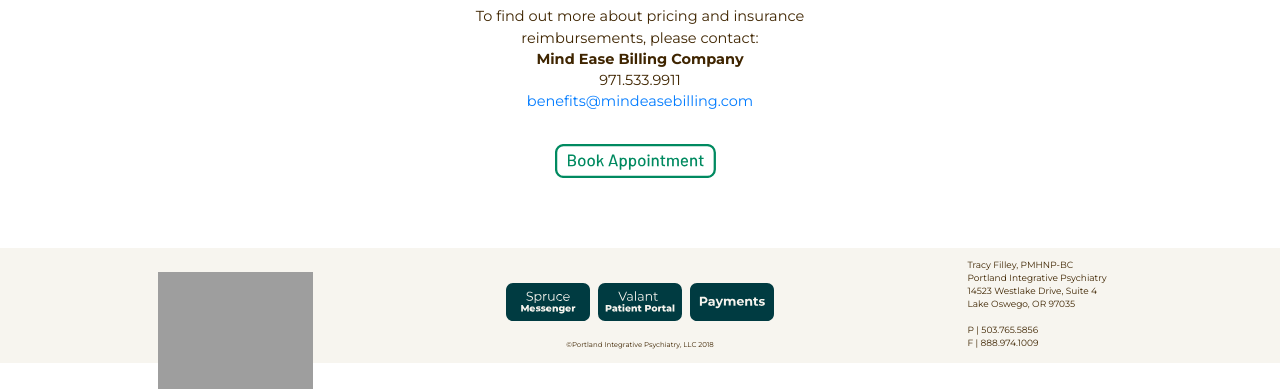
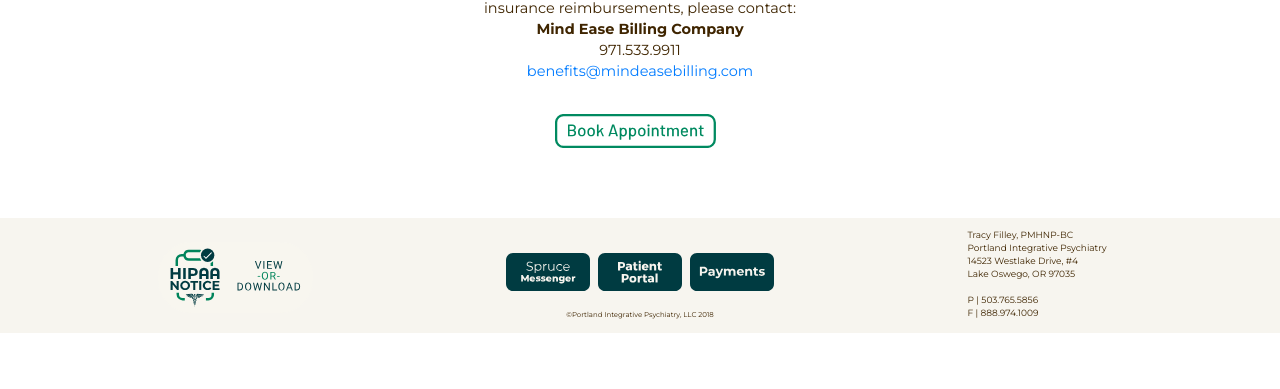
Before and after one commit to bduo/pipsychiatry, a PHP site: page /services.php in a window 1280 px wide. Shown: the part 2259-2648 px from the top of the page. After the commit the page ends 2592 px from the top, so only its background shows below. Run offline with PHP 8.4, Linux system fonts and the light colour scheme; grey boxes are pictures that could not be loaded.

Commit message:
Updated Portal and Payment Buttons

```diff
--- a/css/pip.css
+++ b/css/pip.css
@@ -779,13 +779,13 @@
 }
 
 /* Schedule button PNG file with dimensions 106px by 21px */
-#valant_button {
-	background-image: url(/assets/valant_button.svg);
+#portal_button {
+	background-image: url(/assets/portal_button.svg);
 }
 
 /* Changes background image of button to hovered version. */
-#valant_button:hover {
-	background-image: url(/assets/valant_button_hover.svg);
+#portal_button:hover {
+	background-image: url(/assets/portal_button_hover.svg);
 }
 
 /* Pay button PNG file with dimensions 106px by 21px */
@@ -799,7 +799,7 @@
 }
 
 /* Call to action button styling in the footer */
-#pay_button, #spruce_button, #valant_button {
+#pay_button, #spruce_button, #portal_button {
 	margin-top: 35px;
 	width: 84px;
 	height: 38px;
@@ -1821,12 +1812,12 @@
 	}
 
 	/* Positioning for payment button in footer. */
-	#pay_button, #valant_button, #spruce_button {
+	#pay_button, #portal_button, #spruce_button {
 		margin-top: 10px;
 	}
 
 	/* Stacks payment and scheduling button for the tablet version */
-	#pay_button, #valant_button, #spruce_button {
+	#pay_button, #portal_button, #spruce_button {
 		display: inline-block;
 		margin-left: auto;
 		margin-right: auto;
@@ -1844,13 +1835,13 @@
 	}
 
 	/* Gets rid of hover effect for tablet when button is clicked */
-	#valant_button:link {
-		background-image: url(/assets/valant_button.svg);
+	#portal_button:link {
+		background-image: url(/assets/portal_button.svg);
 	}
 
 	/* Gets rid of hover effect for tablet when button is clicked */
-	#valant_button:active {
-		background-image: url(/assets/valant_button.svg);
+	#portal_button:active {
+		background-image: url(/assets/portal_button.svg);
 	}
 
 	/* Gets rid of hover effect for tablet when button is clicked */
--- a/footer.php
+++ b/footer.php
@@ -27,12 +27,12 @@
 					<a href="https://app.sprucehealth.com/login" id="spruce_button" target="_blank"></a>
 					<!-- Puts a gap between footer buttons. -->
 					<div class="divider_foot"></div>
-					<!-- Valent Patient Portal button. SVG file with dimensions 84px by 38px -->
-					<a href="https://www.valantmed.com/Portal/PortlandIntegrativePsychiatry" id="valant_button" target="_blank"></a>
+					<!-- Patient Portal button. SVG file with dimensions 84px by 38px -->
+					<a href="https://pipsychiatry.md-hq.com/" id="portal_button" target="_blank"></a>
 					<!-- Puts a gap between footer buttons. -->
 					<div class="divider_foot"></div>
 					<!-- Payments Portal button. SVG file with dimensions 84px by 38px -->
-					<a href="https://www.navicurepayments.com/pip/pay#!/" id="pay_button" target="_blank"></a>
+					<a href="https://pipsychiatry.md-hq.com/" id="pay_button" target="_blank"></a>
 				</div>
 				<!-- Copyright info for desktop -->
 				<p class="copyright">
@@ -45,7 +45,7 @@
 				<p class="footer_contact">
 					Tracy Filley, PMHNP-BC<br>
 					Portland Integrative Psychiatry<br>
-					14523 Westlake Drive, Suite 4<br>
+					14523 Westlake Drive, &#x23;4<br>
 					Lake Oswego, OR 97035<br>
 					<br>
 					<!-- Portland Integrative Psychiatry phone and fax number -->
--- a/header.php
+++ b/header.php
@@ -75,8 +75,8 @@
 					<li id="bot_space_green"><a href="https://www.pipsychiatry.com/location.php">LOCATION</a></li>
 					<!-- Mobile messenging apps added to navigation -->
 					<li class="nav_apps"><a href="https://app.sprucehealth.com/login" id="green_type_spruce"><span id="thin_mobile_spruce">Spruce</span><br><span class="bottom_line">Messenger</span></a></li>
-					<li class="nav_apps"><a href="https://www.valantmed.com/Portal/PortlandIntegrativePsychiatry" id="green_type_valant"><span id="thin_mobile_valant">Valant</span><br><span class="bottom_line">Patient Portal</span></a></li>
-					<li class="nav_apps"><a href="https://www.navicurepayments.com/pip/pay#!/" id="green_type_payments"><span class="bottom_line">Payments</span></a></li>
+					<li class="nav_apps"><a href="https://pipsychiatry.md-hq.com/" id="green_type_portal"><span class="bottom_line">Patient Portal</span></a></li>
+					<li class="nav_apps"><a href="https://pipsychiatry.md-hq.com/" id="green_type_payments"><span class="bottom_line">Payments</span></a></li>
 				</ul>
 				<div class="bot_space_beige"></div>
 			</div>
--- a/location.php
+++ b/location.php
@@ -36,7 +36,7 @@
 					</p>
 					<!-- Thick font for contact info -->
 					<p class="location_contact_thick">
-						14523 Westlake Drive, Suite 4<br> Lake Oswego, OR 97035<br>
+						14523 Westlake Drive, &#x23;4<br> Lake Oswego, OR 97035<br>
 						<br>
 						<!-- Portland Integrative Psychiatry phone and fax number. -->
 						<span id="thin_phone">P</span> &#x7C; <a href="tel:+15037655856">503.765.5856</a><br>
--- a/services.php
+++ b/services.php
@@ -61,7 +61,7 @@
 			</div>
 		</section>
 		<section class="billing_info">
-			<p class="bill_paragraph">To find out more about pricing and insurance<br/>reimbursements, please contact:<br/><span class="big_bold">Mind Ease Billing Company</span><br/><a href="tel:+19715339911" class="bill_phone">971.533.9911</a><br/><a href="mailto:benefits@mindeasebilling.com">benefits@mindeasebilling.com</a></p>
+			<p class="bill_paragraph">To find out more about pricing and<br/>insurance reimbursements, please contact:<br/><span class="big_bold">Mind Ease Billing Company</span><br/><a href="tel:+19715339911" class="bill_phone">971.533.9911</a><br/><a href="mailto:benefits@mindeasebilling.com">benefits@mindeasebilling.com</a></p>
 		</section>
 		<!-- Schedule Button. SVG file with dimensions 171px by 34px. -->
 		<a href="https://www.pipsychiatry.com/contact.php" id="book_appt_button"></a>
```
Also changed, not shown: other parts of css/pip.css (+11 -20 lines), assets/pip_Hippanotice.svg, assets/portal_button.svg (added), assets/portal_button_hover.svg (added).
